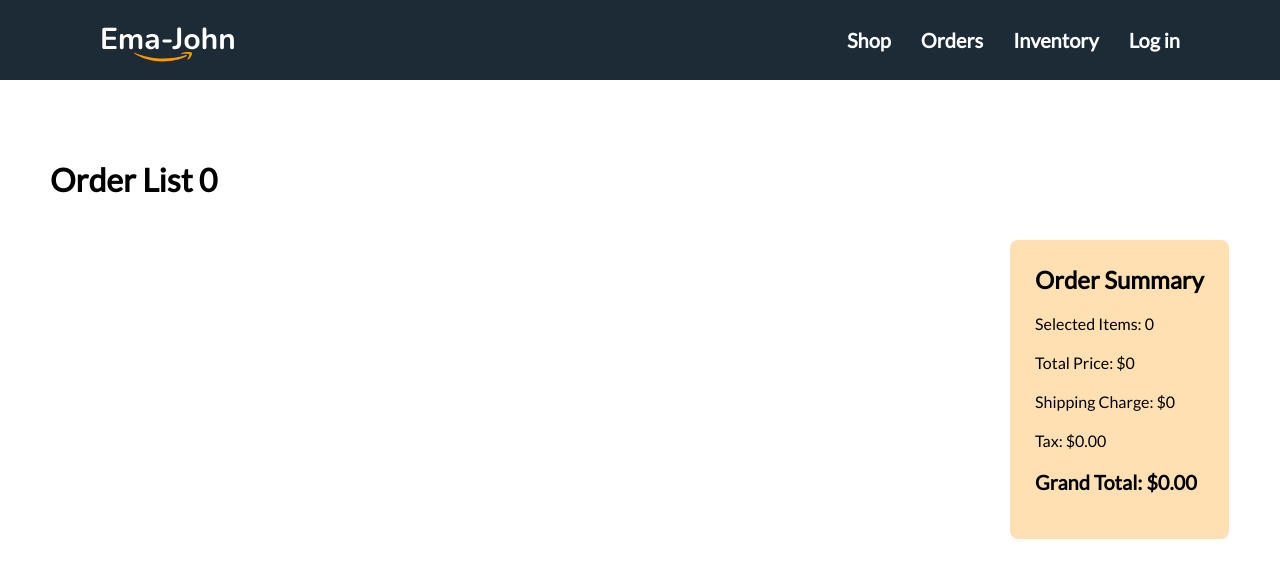
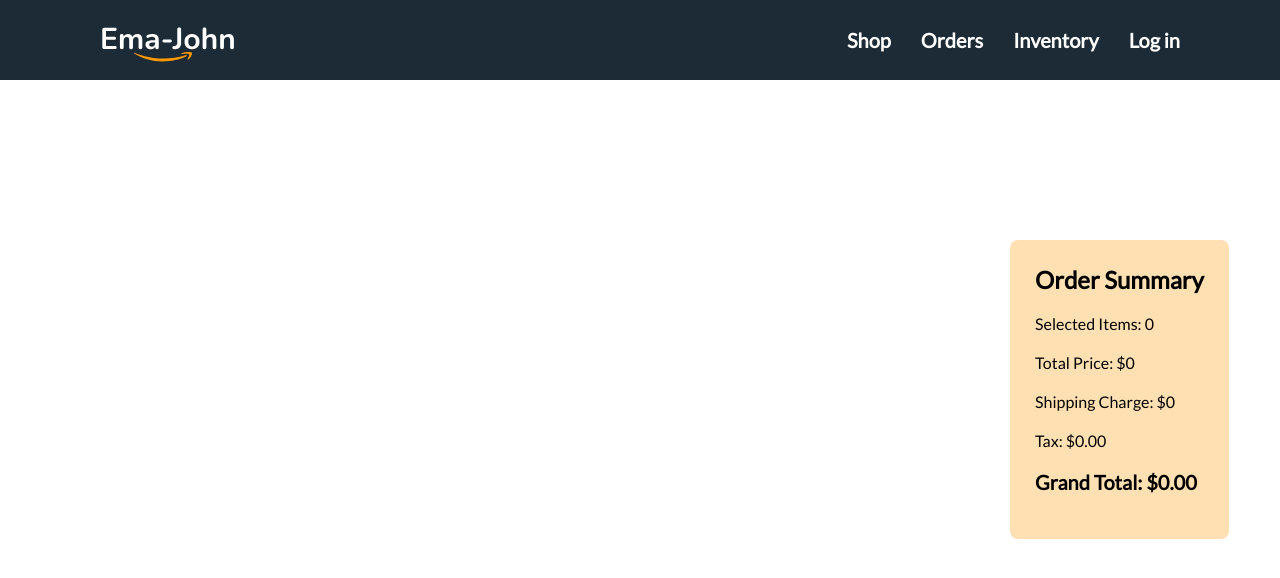
Before and after one commit to Developer-Sahariar-Reza/ema-john, a React (Vite) app: page /orders in a window 1280 px wide. Shown: the top 578 px of the page. Built offline with nearby package versions, Linux system fonts and the light colour scheme.

Commit message:
Display review items products on the shopping cart

```diff
--- /dev/null
+++ b/src/components/Orders/Orders.css
@@ -0,0 +1,3 @@
+.review-container {
+  margin: 50px auto;
+}
--- a/src/components/Orders/Orders.jsx
+++ b/src/components/Orders/Orders.jsx
@@ -1,13 +1,17 @@
 import React from "react";
 import Cart from "../Cart/Cart";
 import { useLoaderData } from "react-router-dom";
+import ReviewItem from "../ReviewItem/ReviewItem";
+import "./Orders.css";
 
 const Orders = () => {
   const cart = useLoaderData();
   return (
     <div className="shop-container">
-      <div className="products-container">
-        <h1>Order List {cart.length}</h1>
+      <div className="review-container">
+        {cart.map((product) => (
+          <ReviewItem key={product.id} product={product} />
+        ))}
       </div>
       <div className="cart-container">
         <Cart cart={cart} />
--- /dev/null
+++ b/src/components/ReviewItem/ReviewItem.css
@@ -0,0 +1,13 @@
+.review-item {
+  width: 571px;
+  height: 107px;
+  border: 1px solid #95a0a7;
+  border-radius: 8px;
+  margin-bottom: 25px;
+  padding: 8px;
+}
+
+.review-item img {
+  width: 91px;
+  height: 91px;
+}
--- /dev/null
+++ b/src/components/ReviewItem/ReviewItem.jsx
@@ -0,0 +1,13 @@
+import React from "react";
+import "./ReviewItem.css";
+
+const ReviewItem = ({ product }) => {
+  const { id, img, name, price, quantity } = product;
+  return (
+    <div className="review-item">
+      <img src={img} alt="" />
+    </div>
+  );
+};
+
+export default ReviewItem;
```
